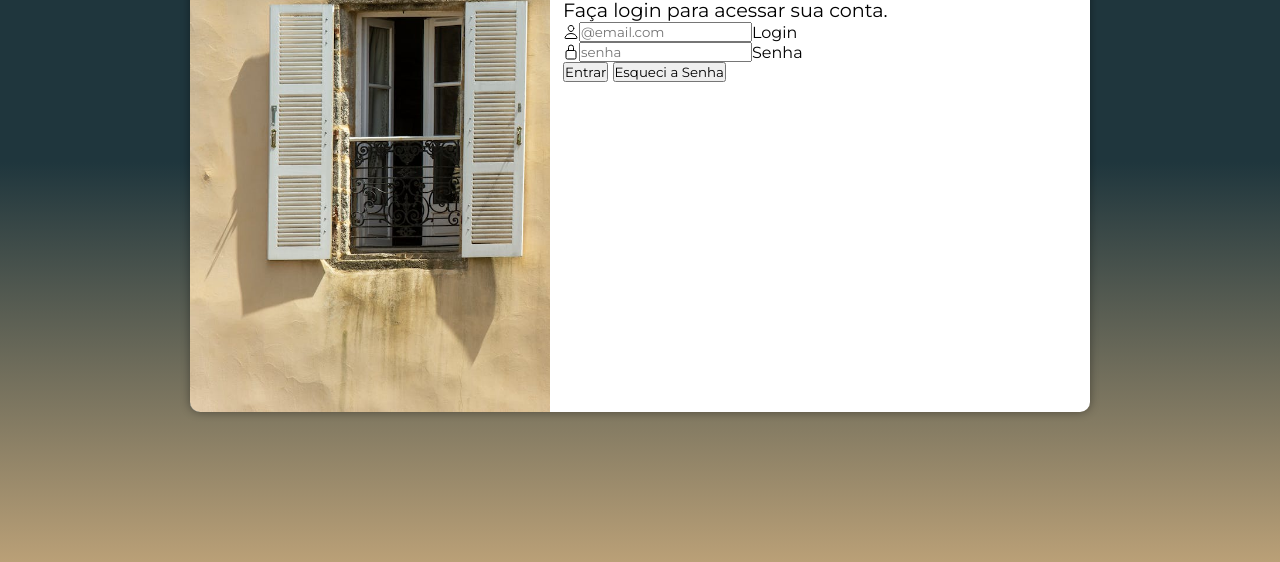
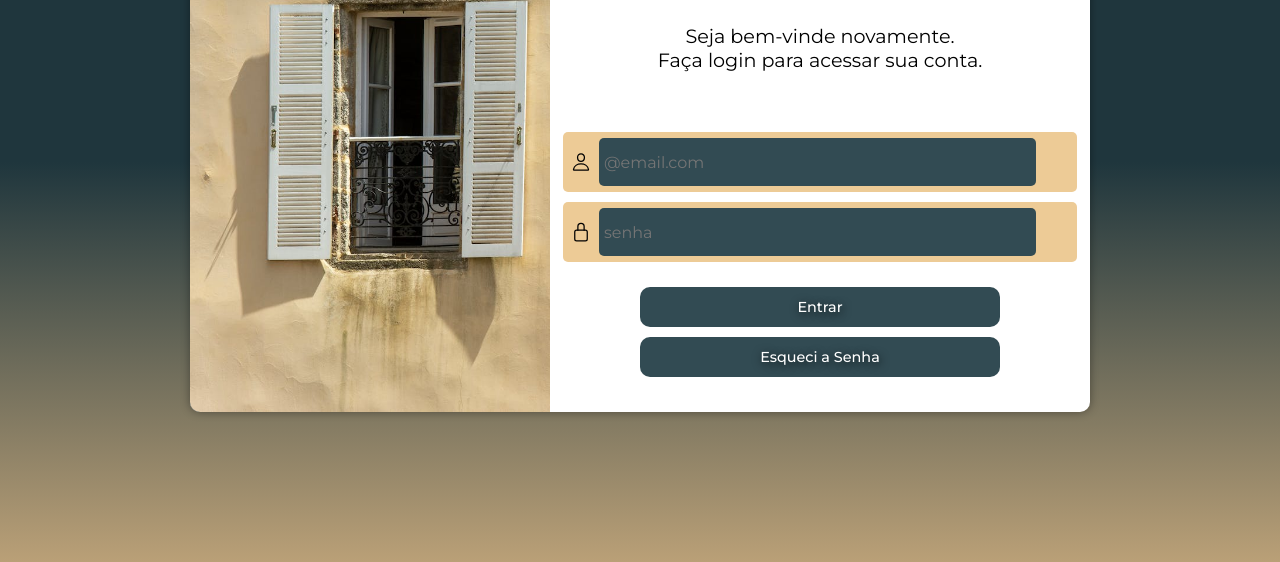
Before and after one commit to CarlosHenriqueLS/projeto-login, a plain HTML site: page index.html in a window 1280 px wide. Shown: the part 238-800 px from the top of the page. Drawn offline with nearby package versions, Linux system fonts and the light colour scheme.

Commit message:
finalização do projeto

```diff
--- a/estilos/mediaqueries.css
+++ b/estilos/mediaqueries.css
@@ -7,6 +7,7 @@
 
     section#login {
         width: 80vw;
+        height: 500px;
     }
 
     section#login > div#imagem {
@@ -20,6 +21,26 @@
     section#login > div#formulario {
         float: right;
         width: 60%;
+        margin-top: 20px;
+    }
+
+    section#login > div#formulario > p {
+        margin: 30px 0px;
+        text-align: center;
+        font-size: 1.2em;
+    }
+
+    section#login > div#formulario > form {
+        margin-top: 40px;
+    }
+
+    .campo {
+        margin-top: 10px;
+        height: 50px;
+    }
+
+    .butoes {
+        margin-top: 20px;
     }
 }
 
@@ -41,6 +62,7 @@
     section#login > div#formulario {
         float: right;
         width: 60%;
+        margin-top: 20px;
     }
 
     div#formulario > h1 {
@@ -50,4 +72,23 @@
     div#formulario > p {
         font-size: 1.2em;
     }
+
+    section#login > div#formulario > p {
+        margin: 40px 0px;
+        text-align: center;
+        font-size: 1.2em;
+    }
+
+    section#login > div#formulario > form {
+        margin-top: 60px;
+    }
+
+    .campo {
+        margin-top: 10px;
+        height: 60px;
+    }
+
+    .butoes {
+        margin-top: 20px;
+    }
 }
--- a/estilos/style.css
+++ b/estilos/style.css
@@ -46,6 +46,7 @@ section#login {
 
     transition: width 0.5s, height 0.5s;
     transition-timing-function: ease;
+
 }
 
 section#login > div#imagem {
@@ -73,4 +74,67 @@ div#formulario > p {
 .campo {
     display: flex;
     align-items: center;
+
+    background-color: #EDCB96;
+    height: 40px;
+    border-radius: 5px;
+    margin: 5px 0px;
 }
+
+.campo > ion-icon {
+    margin: 8px;
+    font-size: 20px;
+}
+
+.campo > input {
+    background-color: #324b53;
+    border: none;
+    font-size: 1em;
+    width: 85%;
+    height: 81%;
+
+    padding: 5px;
+    border-radius: 5px;
+    color: white;
+}
+
+.campo > input:focus {
+    background-color: white;
+    color: black;
+}
+
+.campo > label {display:none}
+
+.butoes {
+    display: flex;
+    flex-direction: column;
+    align-items: center;
+}
+
+.butoes > input {
+    font-size: 0.9em;
+    width: 70%;
+    height: 40px;
+
+    padding: 5px;
+    background-color: #324b53;
+    color: white;
+
+    font-weight: 500;
+    text-shadow: 1px 2px 10px rgba(0, 0, 0, 0.813);
+
+    border: none;
+    border-radius: 10px;
+
+    margin: 5px;
+
+    transition: 0.5s;
+    cursor: pointer;
+}
+
+.butoes > input:hover {
+    background-color: #1F363D;
+    text-shadow: 2px 2px 2px black;
+    border: 1px solid #EDCB96;
+    transform: scale(1.1);
+}
--- a/index.html
+++ b/index.html
@@ -27,8 +27,10 @@
                         <label for="ilogin">Senha</label>
                     </div>
 
-                    <input type="submit" value="Entrar">
-                    <input type="button" value="Esqueci a Senha">
+                    <div class="butoes">
+                        <input type="submit" value="Entrar">
+                        <input type="button" value="Esqueci a Senha">
+                    </div>
                 </form>
             </div>
         </section>
```
